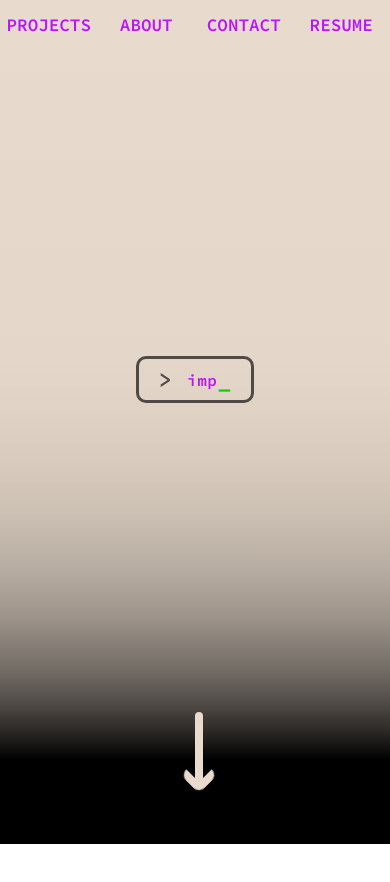
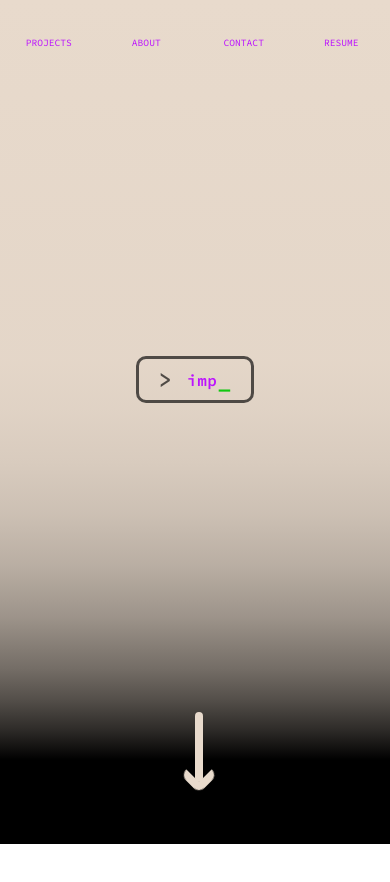
Before and after one commit to DGarg375/DGarg375.github.io, a React (Create React App) app: page / in a window 390 px wide. Shown: the top 882 px of the page. Built offline with nearby package versions, Linux system fonts and the light colour scheme.

Commit message:
Finish navigation mobile view

```diff
--- a/src/App.css
+++ b/src/App.css
@@ -24,7 +24,8 @@ a {
 a:hover {
   color: #00c703;
   border-bottom: 4px solid #00c703;
-  /* margin-bottom: 5px; */
+  /* margin-top: 2px; */
+  font-weight: 600;
 }
 
 .scroll-action {
@@ -44,7 +45,7 @@ a:hover {
   height: 50px;
   display: flex;
   justify-content: space-between;
-  margin-top: 3.5vw;
+  margin-top: 37px;
 }
 
 .nav-tab {
@@ -52,8 +53,8 @@ a:hover {
   display: flex;
   justify-content: center;
   align-content: center;
-  font-size: 1.1rem;
-  font-weight: 600;
+  font-size: 1.2rem;
+  font-weight: 400;
   font-family: 'Source Code Pro', monospace;
 }
 
@@ -150,6 +151,10 @@ a:hover {
         font-size: 3rem;
     }
   }
+
+  .nav-tab {
+    font-size: 1rem;
+  }
 }
 
 @media screen and (max-width: 838px) {
@@ -170,6 +175,10 @@ a:hover {
     .layout {
       background-color: black;
     }
+  }
+
+  .nav-tab {
+    font-size: 0.8rem;
   }
 }
 
@@ -192,4 +201,8 @@ a:hover {
         font-size: 1.5rem;
     }
   }
+
+  .nav-tab {
+    font-size: 0.6rem;
+  }
 }
```
